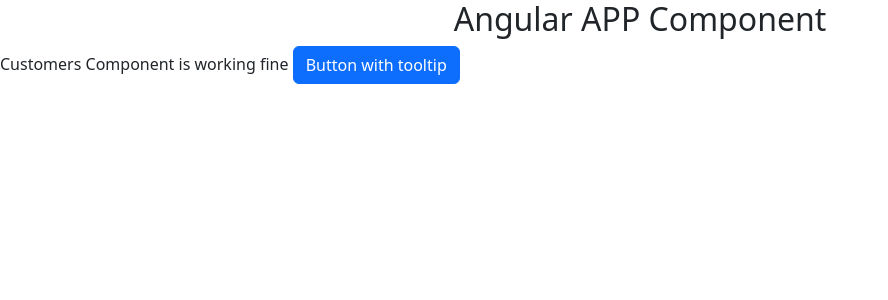
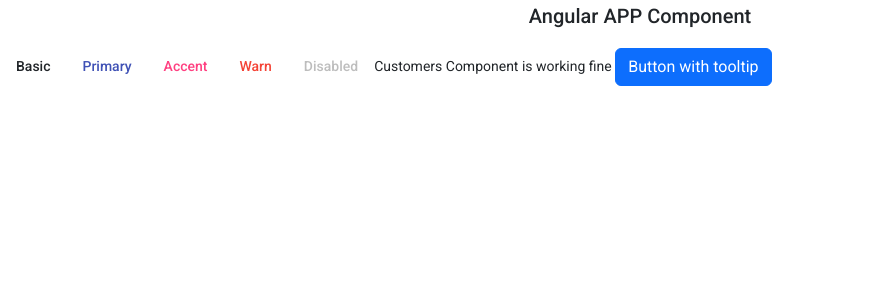
Before and after one commit to farrukh0913/Shapespark, an Angular app: page /customers in a window 1280 px wide. Shown: the top 300 px of the page, without its empty margins (0-888 px from the left). Built offline with nearby package versions, Linux system fonts and the light colour scheme.

Commit message:
bootstrap and angular material

```diff
--- a/angular.json
+++ b/angular.json
@@ -34,6 +34,7 @@
               "src/assets"
             ],
             "styles": [
+              "./node_modules/@angular/material/prebuilt-themes/indigo-pink.css",
               "src/styles.scss",
               "node_modules/bootstrap/dist/css/bootstrap.css"
             ],
@@ -105,6 +106,7 @@
               "src/assets"
             ],
             "styles": [
+              "./node_modules/@angular/material/prebuilt-themes/indigo-pink.css",
               "src/styles.scss"
             ],
             "scripts": []
--- a/src/app/app.component.html
+++ b/src/app/app.component.html
@@ -1,2 +1,7 @@
 <h2 style="text-align: center;">Angular APP Component</h2>
+<button mat-button>Basic</button>
+<button mat-button color="primary">Primary</button>
+<button mat-button color="accent">Accent</button>
+<button mat-button color="warn">Warn</button>
+<button mat-button disabled>Disabled</button>
 <router-outlet></router-outlet>
--- a/src/index.html
+++ b/src/index.html
@@ -6,8 +6,11 @@
   <base href="/">
   <meta name="viewport" content="width=device-width, initial-scale=1">
   <link rel="icon" type="image/x-icon" href="favicon.ico">
+  <link rel="preconnect" href="https://fonts.gstatic.com">
+  <link href="https://fonts.googleapis.com/css2?family=Roboto:wght@300;400;500&display=swap" rel="stylesheet">
+  <link href="https://fonts.googleapis.com/icon?family=Material+Icons" rel="stylesheet">
 </head>
-<body>
+<body class="mat-typography">
   <app-root></app-root>
 </body>
 </html>
--- a/src/styles.scss
+++ b/src/styles.scss
@@ -1 +1,4 @@
 /* You can add global styles to this file, and also import other style files */
+
+html, body { height: 100%; }
+body { margin: 0; font-family: Roboto, "Helvetica Neue", sans-serif; }
```
Also changed, not shown: package.json (+14 -12 lines), src/app/app.module.ts (+7 -1 lines), src/polyfills.ts (+0 -12 lines), 2 other files (tests, documents, lock files or other folders).
